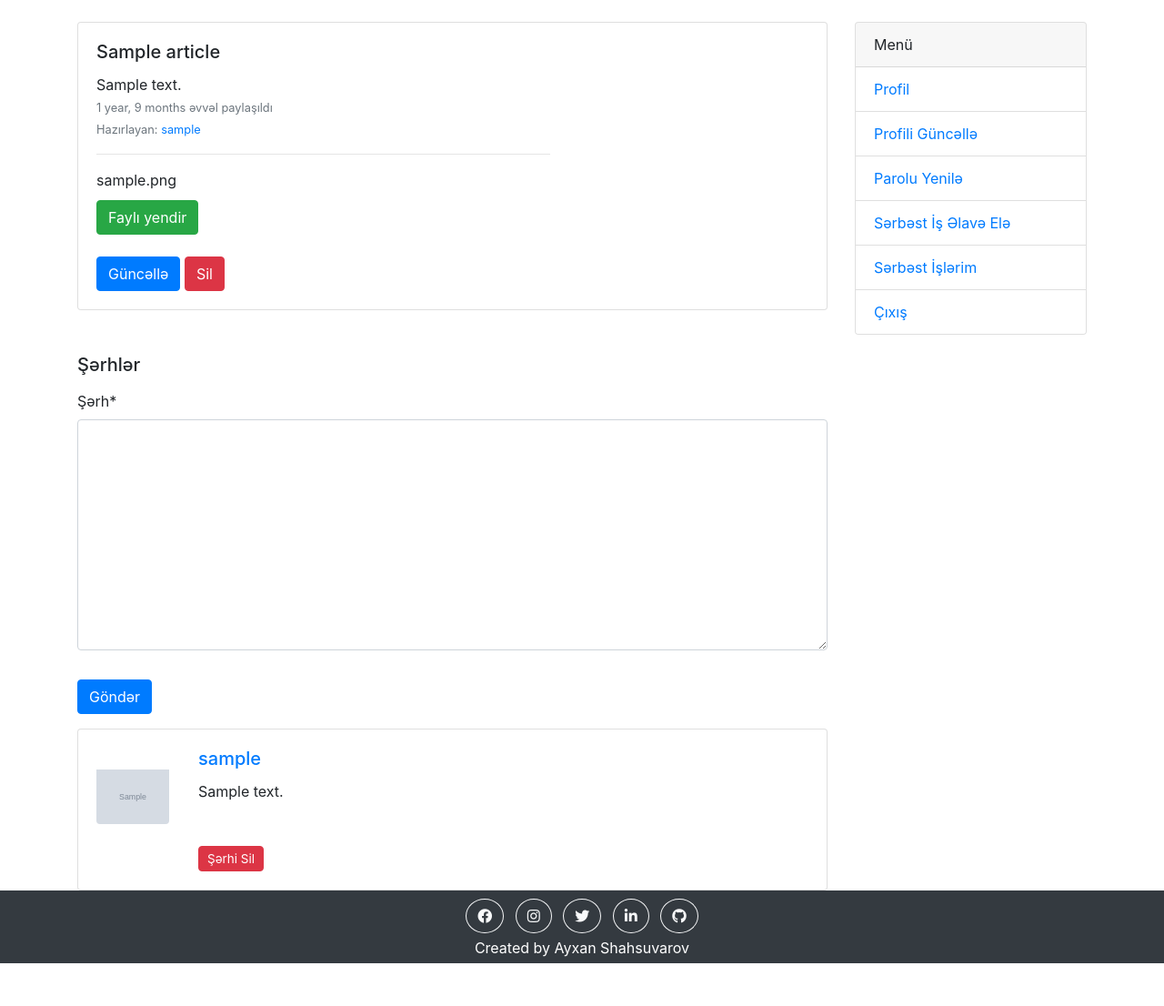
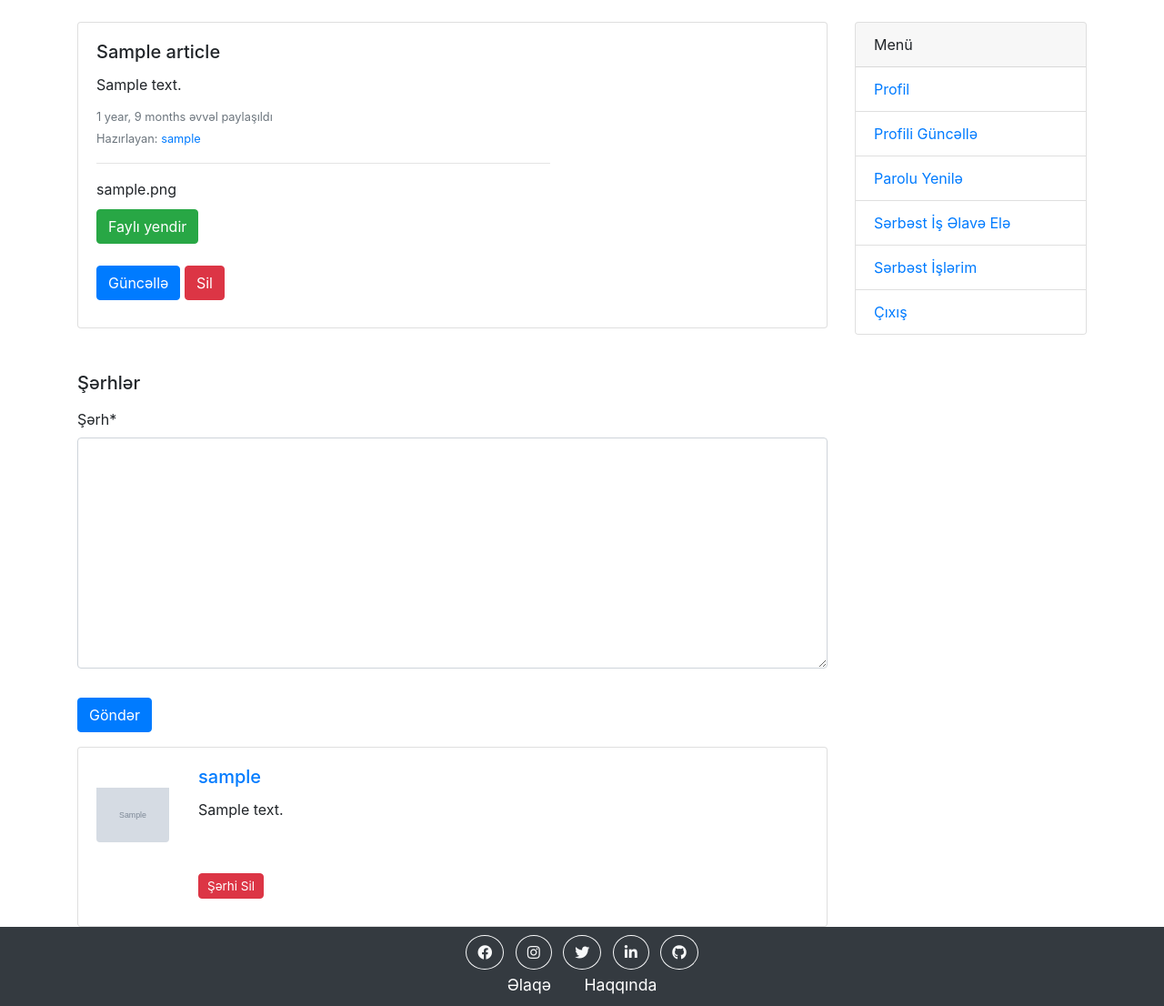
Before and after one commit to Ayxan-z/serbestisler.online, a Django app: a page that uses blog/templates/pages/detail.html in a window 1280 px wide. Shown: the part 56-1162 px from the top of the page at 91% size. Before the commit the page ends 1115 px from the top, so only its background shows below. Run offline with Django 3.2, Linux system fonts and the light colour scheme; a user stored in the database is signed in; tables that the repository leaves empty hold one stand-in row (values such as "Sample post"); grey boxes marked "Sample" are stand-in pictures; some libraries are stand-ins or nearby versions.

Commit message:
design corrections made

```diff
--- a/account/templates/pages/change-password.html
+++ b/account/templates/pages/change-password.html
@@ -10,6 +10,12 @@
     {% csrf_token %}
     {{form.media}}
     {{form|crispy}}
+    <style>
+        .btn:hover {
+            background: #fff;
+            color: #0069D9;
+        }
+    </style>
     <input type="submit" value="Parolu Yenilə" class="btn btn-primary mt-3 mb-5">
 </form>
 
--- a/account/templates/pages/login.html
+++ b/account/templates/pages/login.html
@@ -9,6 +9,12 @@
 <form method="POST">
     {% csrf_token %}
     {{form|crispy}}
+    <style>
+        .btn:hover {
+            background: #fff;
+            color: #0069D9;
+        }
+    </style>
     <input type="submit" value="Daxil Ol" class="btn btn-primary mt-3 mb-3">
     <p class="mb-5">Hesabınız yoxdu? <a href="{% url 'register' %}">qeydiyyatdan keçin</a></p>
 </form>
--- a/account/templates/pages/profile-editing.html
+++ b/account/templates/pages/profile-editing.html
@@ -10,6 +10,12 @@
     {% csrf_token %}
     {{form.media}}
     {{form|crispy}}
+    <style>
+        .btn:hover {
+            background: #fff;
+            color: #0069D9;
+        }
+    </style>
     <input type="submit" value="Profili Güncəllə" class="btn btn-primary mt-3 mb-5">
 </form>
 
--- a/account/templates/pages/register.html
+++ b/account/templates/pages/register.html
@@ -10,6 +10,12 @@
     {% csrf_token %}
     {{form.media}}
     {{form|crispy}}
+    <style>
+        .btn:hover {
+            background: #fff;
+            color: #0069D9;
+        }
+    </style>
     <input type="submit" value="Qeydiyyat" class="btn btn-primary mt-3 mb-3">
     <p class="mb-5">Hesabınız vardı? <a href="{% url 'login' %}">daxil olun</a></p>
 </form>
--- a/blog/models/contact.py
+++ b/blog/models/contact.py
@@ -2,8 +2,8 @@ from django.db import models
 
 class ContactModel(models.Model):
     email = models.EmailField(max_length=250)
-    name_surname = models.CharField(max_length=150)
-    message = models.TextField()
+    name_surname = models.CharField('Ad Soyad', max_length=150)
+    message = models.TextField('Mesaj')
     creation_date = models.DateTimeField(auto_now_add=True)
 
     class Meta:
--- a/blog/templates/pages/article_deletion_confirmation.html
+++ b/blog/templates/pages/article_deletion_confirmation.html
@@ -9,6 +9,12 @@
 <form method="POST">
     {% csrf_token %}
     <p>Silmək istədiyinizdən əminsiniz?</p>
+    <style>
+        .btn:hover {
+            background: #fff;
+            color: #0069D9;
+        }
+    </style>
     <input type="submit" values="Yes" class="btn btn-primary mt-3">
 </form>
 
--- a/blog/templates/pages/contact.html
+++ b/blog/templates/pages/contact.html
@@ -9,6 +9,12 @@
 <form method="POST">
     {% csrf_token %}
     {{form|crispy}}
+    <style>
+        .btn:hover {
+            background: #fff;
+            color: #0069D9;
+        }
+    </style>
     <input type="submit" values="send" class="btn btn-primary mt-3">
 </form>
 
--- a/blog/templates/pages/detail.html
+++ b/blog/templates/pages/detail.html
@@ -24,12 +24,34 @@
           </small>
           <hr>
           <p style="margin-bottom: 0.6rem;">{{article.files.name|cut:"files/"}}</p>
-          <a href="{{article.files.url}}" class="btn btn-success" download>Faylı yendir</a>
+          <style>
+            .download-file:hover {
+              background: #fff;
+              color: #218838;
+            }
+            .update-btn:hover {
+              background: #fff;
+              color: #0069D9;
+            }
+            .delete-btn:hover {
+              background: #fff;
+              color: #C82333;
+            }
+            .send-btn:hover {
+              background: #fff;
+              color: #0069D9;
+            }
+            .delete-comment-btn:hover {
+              background: #fff;
+              color: #C82333;
+            }
+          </style>
+          <a href="{{article.files.url}}" class="btn btn-success download-file" download>Faylı yendir</a>
 
           {% if request.user == article.author %}
           <br>
-          <a class="btn btn-primary mt-4" href="{% url 'update-article' article.slug %}">Güncəllə</a>
-          <a class="btn btn-danger mt-4" href="{% url 'delete-article' article.slug %}">Sil</a>
+          <a class="btn btn-primary mt-4 update-btn" href="{% url 'update-article' article.slug %}">Güncəllə</a>
+          <a class="btn btn-danger mt-4 delete-btn" href="{% url 'delete-article' article.slug %}">Sil</a>
           {% endif %}
 
         </p>
@@ -44,7 +66,7 @@
   <form method="POST" class="mb-3">
     {% csrf_token %}
     {{add_comment_form|crispy}}
-    <input type="submit" value="Göndər" class="btn btn-primary mt-3">
+    <input type="submit" value="Göndər" class="btn btn-primary mt-3 send-btn">
   </form>
 
   {% include 'components/message.html' %}
@@ -70,7 +92,7 @@
 
       {% if request.user == comment.author or request.user == article.author %}
         <p>
-          <a class="btn btn-danger mt-5" style="padding: 3px 9px; font-size: 13.5px;" href="{% url 'delete-comment' comment.id %}">Şərhi Sil</a>
+          <a class="btn btn-danger mt-5 delete-comment-btn" style="padding: 3px 9px; font-size: 13.5px;" href="{% url 'delete-comment' comment.id %}">Şərhi Sil</a>
         </p>
       {% endif %}
 
--- a/blog/templates/pages/email-sent.html
+++ b/blog/templates/pages/email-sent.html
@@ -5,7 +5,7 @@
 {% block title %} Email Göndər {% endblock title %}
 
 {% block content %}
-<h5 class="alert alert-success">Email Göndər</h5>
+<h5 class="alert alert-success">Email Göndərildi</h5>
 <lottie-player src="https://assets10.lottiefiles.com/packages/lf20_PAtvr0.json"  background="transparent" style="width: 400px; height: 400px; margin: 0 auto;" autoplay></lottie-player>
 
 {% endblock content %}
--- a/blog/templates/pages/homepage.html
+++ b/blog/templates/pages/homepage.html
@@ -1,8 +1,7 @@
 {% extends 'base.html' %}
 
 {% block title %} Ana Səyfə {% endblock title %}
-{% load static %}
-<link href="{% static 'css/homepage.css' %}" rel="stylesheet">
+
 
 {% block content %}
 <form action="{% url 'homepage' %}" class="form-inline my-2 mb-3">
@@ -10,7 +9,7 @@
   <button class="btn btn-outline-success my-2 my-sm-0" type="submit">Axtar</button>
 </form>
 {% include 'components/message.html' %}
-<p class="armud">alma</p>
+
 {% for article in articles %}
 <div class="card mb-3">
   <div class="row g-0">
--- a/static/css/footer.css
+++ b/static/css/footer.css
@@ -9,6 +9,7 @@ footer {
 
 p {
     margin: 0;
+    margin-bottom: 10px;
 }
 
 section {
--- a/static/css/homepage.css
+++ /dev/null
@@ -1,3 +0,0 @@
-.armud {
-    color: red;
-}
--- a/templates/components/footer.html
+++ b/templates/components/footer.html
@@ -2,7 +2,7 @@
 
 <link rel="stylesheet" href="{% static 'css/footer.css' %}">
 
-<footer class="bg-dark text-center text-white">
+<footer class="bg-dark text-center text-white" style="height: 87px;">
     <!-- Grid container -->
     <div class="container pb-0 links">
       <!-- Section: Social media -->
@@ -31,7 +31,10 @@
         <a class="btn btn-outline-light btn-floating m-1" target="_blank" href="https://github.com/Ayxan-z" role="button"
           ><i class="fab fa-github"></i
         ></a>
-        <p>Created by Ayxan Shahsuvarov</p>
+        <p>
+          <a href="" style="margin-right: 1rem; color: #fff; font-size: 1.1rem;">Əlaqə</a>
+          <a href="{% url 'about' %}" style="margin-left: 1rem; color: #fff; font-size: 1.1rem;">Haqqında</a>
+        </p>
       </section>
 
       <!-- Section: Social media -->
--- a/templates/components/navbar.html
+++ b/templates/components/navbar.html
@@ -10,7 +10,6 @@
 
     <div class="collapse navbar-collapse" id="navbarSupportedContent">
       <ul class="navbar-nav mr-auto">
-
 
         {% for category in categories %}
           <li class="nav-item active">
```
Also changed, not shown: blog/templates/pages/add-article.html (+7 -1 lines), blog/templates/pages/myarticles.html (+12 -2 lines).
